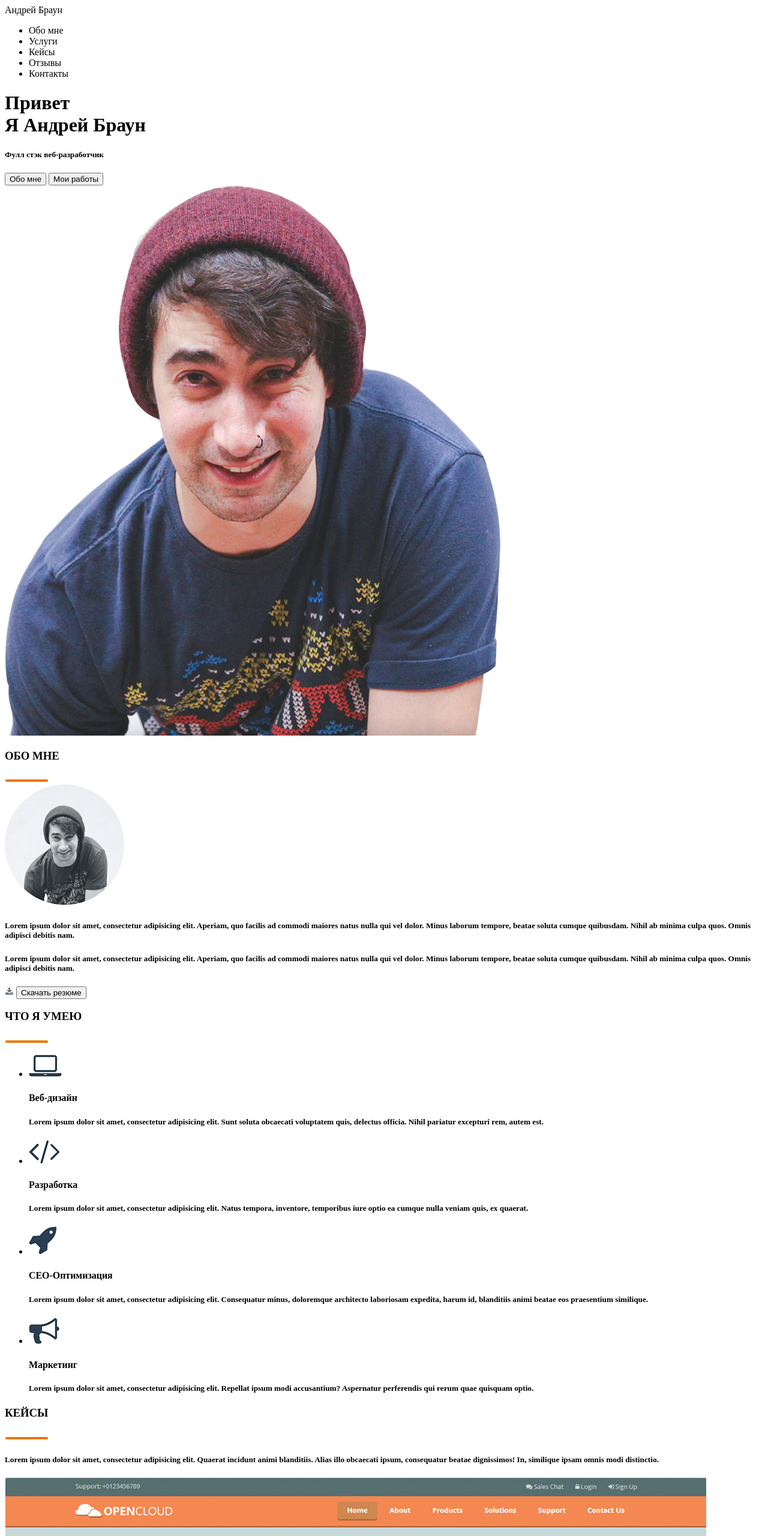
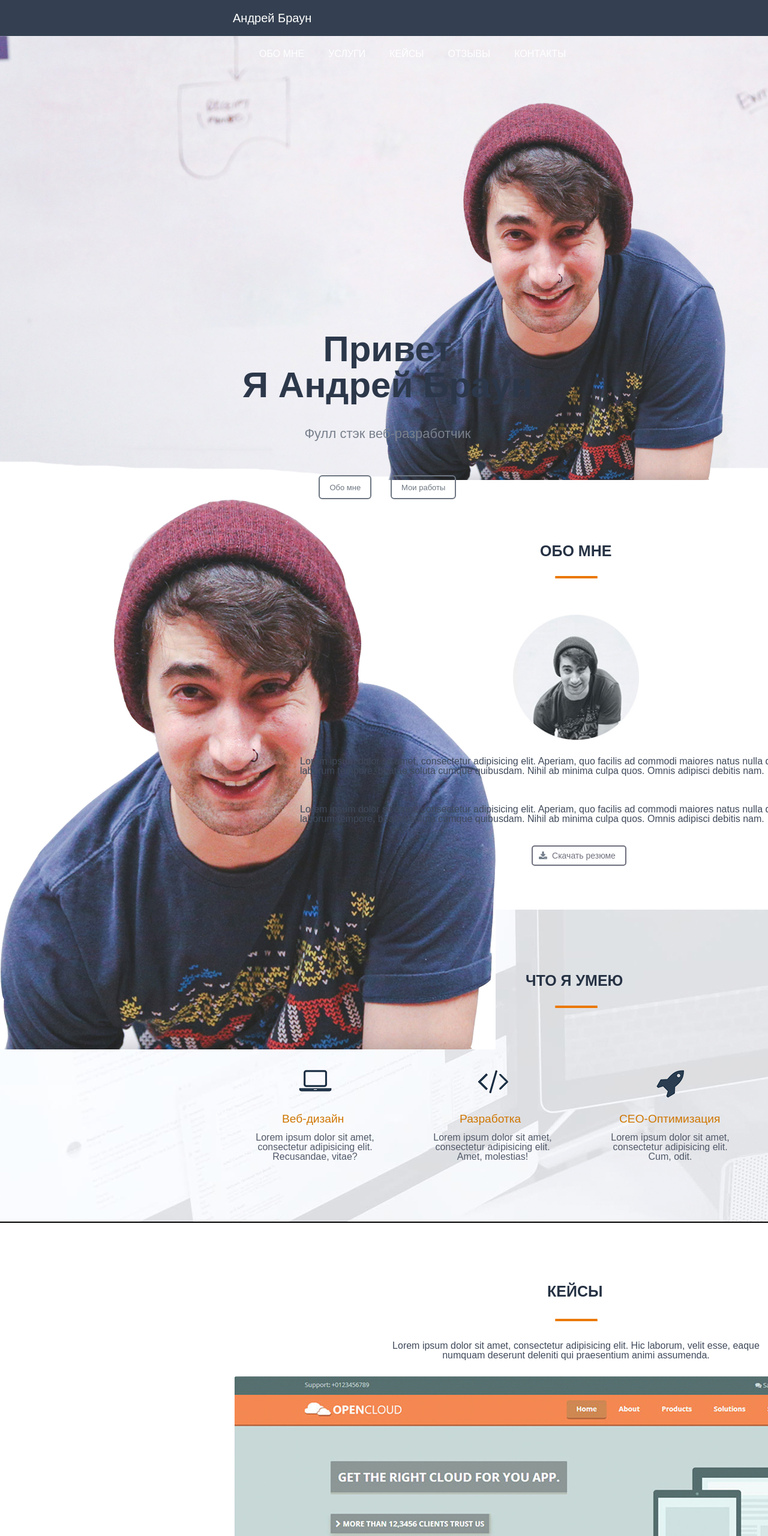
Before and after one commit to Sammoned1/Sammoned1.github.io, a plain HTML site: page src/index.html in a window 1280 px wide. Shown: the top 2560 px of the page at 60% size. Drawn offline with Linux system fonts and the light colour scheme.

Commit message:
перезалил

```diff
--- /dev/null
+++ b/src/css/reset.css
@@ -0,0 +1,41 @@
+*{
+    padding: 0;
+    margin: 0;
+    border: 0;
+}
+
+*,*:before, *:after{
+	-moz-box-sizing: border-box;
+	-webkit-box-sizing: border-box;
+	box-sizing: border-box;
+}
+
+:focus, :active{outline: none;}
+a:focus, a:active{outline: none;}
+
+nav, footer, header, aside{display: block;}
+
+html, body{
+height:100%;
+width:100%;
+font-size 100%;
+line-height: 1;
+font-size:14px;
+-ms-text-size-adjust: 100%;
+-moz-text-size-adjust: 100%;
+-webkit-text-size-adjust: 100%;
+}
+
+input, button, textarea{font-family: inherit;
+}
+
+input::-ms-clear{display: none;}
+button{cursor: pointer;}
+button::-moz-focus-inner{padding: 0; border:0;}
+a, a:visited{text-decoration: none; color: black;}
+a:hover{text-decoration: none;}
+ul li{list-style: none;}
+img{vertical-align: top;}
+
+
+h1,h2,h3,h4,h5,h6{font-size: inherit; font-weight: 400;}
--- /dev/null
+++ b/src/css/style.css
@@ -0,0 +1,246 @@
+body{
+    font-family: Arial, sans-serif;
+}
+
+nav{
+    width: 100%;
+    height: 60px;
+    background: #344051;
+}
+
+.logo{
+    color:#FFF;
+    font-size:20px;
+    line-height:60px;
+    padding-left:388px;
+    float: left;
+}
+
+.menu{
+    float : left;
+    padding-left:432px;
+}
+
+.menu li{
+    float: left;
+    color: #FFF;
+    line-height:60px;
+    margin-right:40px;
+    font-size:16px;
+    text-transform: uppercase;
+}
+
+.main{
+    width:100%;
+    height: calc(100% - 60px);
+    background: url("../img/%D0%9F%D0%B0%D1%80%D0%B5%D0%BD%D1%8C.png") 90% 100%/auto 85% no-repeat, url("../img/%D1%84%D0%BE%D0%BD.jpg") center/cover no-repeat;
+}
+
+.title_container{
+    float: left;
+    margin: 432px 0px 0px 404px;
+    color: #2c384a;
+    text-align: center;
+
+}
+
+.title_container h1{
+    font-size: 60px;
+    font-weight: bold;
+}
+.title_container h4{
+    margin-top: 40px;
+    font-size: 22px;
+    color: #79818d;
+}
+.title_container input{
+    height: 40px;
+    text-align: center;
+    border: 2px solid #6d7682;
+    background: none;
+    border-radius: 6px;
+    color: #6d7682;
+    font-size: 13px;
+    padding: 0px 16px;
+    margin: 58px 14px 0px 14px;
+}
+
+.about_me{
+    width: 1920px;
+    height: 716px;
+    background: url("../img/%D0%A7%D0%B5%D1%80%D1%82%D0%B0%20%D0%B7%D0%B0%D0%B3%D0%BE%D0%BB%D0%BE%D0%B2%D0%BA%D0%B0.png") 50% 160px/auto auto no-repeat, url("../img/%D1%84%D0%BE%D1%82%D0%BA%D0%B0.jpg") 50% 224px/210px 210px no-repeat;
+
+}
+.about_me h3{
+    padding: 106px 900px;
+    color: #263244;
+    font-size: 25px;
+    font-weight: bold;
+}
+.about_me p{
+    font-size: 16px;
+    color: #3f495a;
+    margin: 224px 500px 0px 500px;
+
+}
+
+.about_me input{
+    margin: 36px 886px;
+    padding-left: 16px;
+    font-size: 14px;
+    border: 2px solid #6f707e;
+    width: 158px;
+    height: 34px;
+    border-radius: 5px;
+    background: url("../img/%D0%B8%D0%BA%D0%BE%D0%BD%D0%BA%D0%B0.png") no-repeat;
+    background-size: 16px;
+    background-position: 9px 7px;
+    color: #6f707e;
+}
+.what_i_can{
+    height:522px;
+    width: 1920px;
+    background: url("../img/%D0%BA%D0%B0%D1%80%D1%82%D0%B8%D0%BD%D0%BA%D0%B0%20%D1%84%D0%BE%D0%BD%D0%B0.jpg") no-repeat;
+}
+.what_i_can h3{
+    padding: 106px 0px 136px 876px;
+    color: #263244;
+    font-size: 25px;
+    font-weight: bold;
+    background: url("../img/%D0%A7%D0%B5%D1%80%D1%82%D0%B0%20%D0%B7%D0%B0%D0%B3%D0%BE%D0%BB%D0%BE%D0%B2%D0%BA%D0%B0.png") 50% 160px/auto auto no-repeat;
+}
+.web-design{
+    height: 158px;
+    width:214px;
+    margin-left: 418px;
+    background: url("../img/%D0%BD%D0%BE%D1%83%D1%82.png") 50% 0%/auto auto no-repeat;
+}
+.development{
+    height: 158px;
+    width:214px;
+    margin-left: 82px;
+    background: url("../img/%D0%B7%D0%BD%D0%B0%D0%BA.png") 50% 0%/auto auto no-repeat;
+
+}
+.CEO{
+    height: 158px;
+    width:214px;
+    margin-left: 82px;
+    background: url("../img/%D1%80%D0%B0%D0%BA%D0%B5%D1%82%D0%B0.png") 50% 0%/auto auto no-repeat;
+}
+.Marketing{
+    height: 158px;
+    width:214px;
+    margin-left: 82px;
+    background: url("../img/%D0%B3%D1%80%D0%B0%D0%BC%D0%BC%D0%BE%D1%84%D0%BE%D0%BD.png") 50% 0%/auto auto no-repeat;
+}
+.web-design h5{
+    color: #cf7600;
+    font-size: 16px;
+    padding: 72px 52px 14px 52px;
+}
+.web-design p{
+    color: #515968;
+    font-size: 16px;
+    text-align: center;
+}
+.development h5{
+    color: #cf7600;
+    font-size: 16px;
+    padding: 72px 52px 14px 52px;
+}
+.development p{
+    color: #515968;
+    font-size: 16px;
+    text-align: center;
+}
+.CEO h5{
+    color: #cf7600;
+    font-size: 16px;
+    padding: 72px 22px 14px 22px;
+}
+.CEO p{
+    color: #515968;
+    font-size: 16px;
+    text-align: center;
+}
+.Marketing h5{
+    color: #cf7600;
+    font-size: 16px;
+    padding: 72px 52px 14px 52px;
+}
+.Marketing p{
+    color: #515968;
+    font-size: 16px;
+    text-align: center;
+}
+.what_i_can li{
+    float: left;
+}
+.cases{
+    height: 1254px;
+    width: 1920px;
+    outline: 2px solid #000;
+    background: url("../img/%D0%BA%D0%B5%D0%B9%D1%81.jpg") 390px 256px/auto auto no-repeat;
+}
+.cases h3{
+
+    padding: 102px 0px 70px 912px;
+    color: #263244;
+    font-size: 25px;
+    font-weight: bold;
+    background: url("../img/%D0%A7%D0%B5%D1%80%D1%82%D0%B0%20%D0%B7%D0%B0%D0%B3%D0%BE%D0%BB%D0%BE%D0%B2%D0%BA%D0%B0.png") 50% 160px/auto auto no-repeat;
+}
+.cases>p{
+    margin: 0px 618px 0px 618px;
+    text-align: center;
+    color: #3f495a;
+    font-size: 16px;
+
+}
+.client{
+    outline: 2px solid #000;
+
+    margin: 668px 0px 14px 390px;
+}
+.client>h4{
+    color: #384354;
+    font-size: 16px;
+}
+.client span{
+    font-size: 12px;
+    color: #3f495a;
+}
+.website{
+    outline: 2px solid #000;
+    margin: 0px 0px 0px 390px;
+}
+.website h4{
+    color: #384354;
+    font-size: 16px;
+}
+.website span{
+    margin-left: 390px;
+    font-size: 12px;
+    color: #3f495a;
+}
+.cases_container input{
+    margin-left: 388px;
+    height: 44px;
+    width: 202px;
+    border: 2px solid #63b5ae;
+    background-color: #63b5ae;
+    text-align: center;
+    font-size: 16px;
+    color: white;
+    border-radius: 5px;
+    margin-top: 22px;
+}
+.cases_container>h4{
+
+}
+.cases_container>p{
+
+    height: 68px;
+    width: 848px;
+}
--- a/src/index.html
+++ b/src/index.html
@@ -7,7 +7,9 @@
     <meta name="keywords" content="Сайт-визитка">
     <meta name="robots" content="noindex, nofollow">
     <meta property="og:title" content="Это моя первая страница в браузере">
-     <title>Мой первый сайт(Домашка 1)</title>
+    <title>Мой первый сайт</title>
+    <link rel="stylesheet" href="css/reset.css">
+    <link rel="stylesheet" href="css/style.css">
 </head>
 <body>
     <header>
@@ -27,7 +29,7 @@
     <div class="main">
        <div class="title_container">
            <h1>Привет<br>Я Андрей Браун</h1>
-           <h5>Фулл стэк веб-разработчик</h5>
+           <h4>Фулл стэк веб-разработчик</h4>
            <input type="submit" value="Обо мне">
            <input type="submit" value="Мои работы">
        </div>
@@ -35,52 +37,46 @@
     </div>
     <div class="about_me">
         <h3>ОБО МНЕ</h3>
-        <img src="img/%D0%A7%D0%B5%D1%80%D1%82%D0%B0%20%D0%B7%D0%B0%D0%B3%D0%BE%D0%BB%D0%BE%D0%B2%D0%BA%D0%B0.png" alt=""><br>
-        <img src="img/%D1%84%D0%BE%D1%82%D0%BA%D0%B0.jpg" alt="">
-        <h5>Lorem ipsum dolor sit amet, consectetur adipisicing elit. Aperiam, quo facilis ad commodi maiores natus nulla qui vel dolor. Minus laborum tempore, beatae soluta cumque quibusdam. Nihil ab minima culpa quos. Omnis adipisci debitis nam.</h5>
-        <h5>Lorem ipsum dolor sit amet, consectetur adipisicing elit. Aperiam, quo facilis ad commodi maiores natus nulla qui vel dolor. Minus laborum tempore, beatae soluta cumque quibusdam. Nihil ab minima culpa quos. Omnis adipisci debitis nam.</h5>
-        <img src="img/%D0%B8%D0%BA%D0%BE%D0%BD%D0%BA%D0%B0.png" alt="">
+        <p><span>Lorem ipsum dolor sit amet, consectetur adipisicing elit. Aperiam, quo facilis ad commodi maiores natus nulla qui vel dolor. Minus laborum tempore, beatae soluta cumque quibusdam. Nihil ab minima culpa quos. Omnis adipisci debitis nam.</span><br><br><br><br>
+        <span>Lorem ipsum dolor sit amet, consectetur adipisicing elit. Aperiam, quo facilis ad commodi maiores natus nulla qui vel dolor. Minus laborum tempore, beatae soluta cumque quibusdam. Nihil ab minima culpa quos. Omnis adipisci debitis nam.</span></p>
         <input type="submit" value="Скачать резюме">
     </div>
     <div class="what_i_can">
         <h3>ЧТО Я УМЕЮ</h3>
-        <img src="img/%D0%A7%D0%B5%D1%80%D1%82%D0%B0%20%D0%B7%D0%B0%D0%B3%D0%BE%D0%BB%D0%BE%D0%B2%D0%BA%D0%B0.png" alt="">
         <ul>
             <li><div class="web-design">
-              <img src="img/%D0%BD%D0%BE%D1%83%D1%82.png" alt="">
                <h5><big>Веб-дизайн</big></h5>
-               <h5>Lorem ipsum dolor sit amet, consectetur adipisicing elit. Sunt soluta obcaecati voluptatem quis, delectus officia. Nihil pariatur excepturi rem, autem est.</h5>
+               <p>Lorem ipsum dolor sit amet, consectetur adipisicing elit. Recusandae, vitae?</p>
             </div></li>
             <li><div class="development">
-                <img src="img/%D0%B7%D0%BD%D0%B0%D0%BA.png" alt="">
                 <h5><big>Разработка</big></h5>
-                <h5>Lorem ipsum dolor sit amet, consectetur adipisicing elit. Natus tempora, inventore, temporibus iure optio ea cumque nulla veniam quis, ex quaerat.</h5>
+                <p>Lorem ipsum dolor sit amet, consectetur adipisicing elit. Amet, molestias!</p>
             </div></li>
             <li><div class="CEO">
-                <img src="img/%D1%80%D0%B0%D0%BA%D0%B5%D1%82%D0%B0.png" alt="">
                 <h5><big>CEO-Оптимизация</big></h5>
-                <h5>Lorem ipsum dolor sit amet, consectetur adipisicing elit. Consequatur minus, doloremque architecto laboriosam expedita, harum id, blanditiis animi beatae eos praesentium similique.</h5>
+                <p>Lorem ipsum dolor sit amet, consectetur adipisicing elit. Cum, odit.</p>
             </div></li>
             <li><div class="Marketing">
-                <img src="img/%D0%B3%D1%80%D0%B0%D0%BC%D0%BC%D0%BE%D1%84%D0%BE%D0%BD.png" alt="">
                 <h5><big>Маркетинг</big></h5>
-                <h5>Lorem ipsum dolor sit amet, consectetur adipisicing elit. Repellat ipsum modi accusantium? Aspernatur perferendis qui rerum quae quisquam optio.</h5>
+                <p>Lorem ipsum dolor sit amet, consectetur adipisicing elit. Eum, fugiat.</p>
             </div></li>
         </ul>
     </div>
     <div class="cases">
        <h3>КЕЙСЫ</h3>
-       <img src="img/%D0%A7%D0%B5%D1%80%D1%82%D0%B0%20%D0%B7%D0%B0%D0%B3%D0%BE%D0%BB%D0%BE%D0%B2%D0%BA%D0%B0.png" alt="">
-        <h5>Lorem ipsum dolor sit amet, consectetur adipisicing elit. Quaerat incidunt animi blanditiis. Alias illo obcaecati ipsum, consequatur beatae dignissimos! In, similique ipsam omnis modi distinctio.</h5>
-        <img src="img/%D0%BA%D0%B5%D0%B9%D1%81.jpg" alt="">
+        <p>Lorem ipsum dolor sit amet, consectetur adipisicing elit. Hic laborum, velit esse, eaque numquam deserunt deleniti qui praesentium animi assumenda.</p>
         <div class="cases_container">
-            <h4><big>CLIENT:</big></h4>
-            <h6>Какая-то компания</h6>
-            <h4><big>WEBSITE:</big></h4>
-            <h6>http://somedomain.com</h6>
+            <div class="client">
+                <h4><big>CLIENT:</big></h4>
+                <span>Какая-то компания</span>
+            </div>
+            <h4>Название проекта</h4>
+            <div class="website">
+                <h4><big>WEBSITE:</big></h4>
+                <span>http://somedomain.com</span>
+            </div>
+            <p>Lorem ipsum dolor sit amet, consectetur adipisicing elit. Eaque provident rem, aperiam numquam corrupti illum consequuntur obcaecati molestias, eius atque, enim totam. Tenetur pariatur veritatis quidem. Dolore perspiciatis recusandae, amet ducimus quibusdam ea. Aperiam dolorem impedit, doloribus beatae, reiciendis, nulla recusandae et optio nemo eaque iusto excepturi, distinctio quibusdam asperiores. Nesciunt facilis quae accusantium praesentium ipsam ea quibusdam voluptatem porro!</p>
             <input type="submit" value="VISIT LIVE SITE">
-            <h4>Название проекта</h4>
-            <h5>Lorem ipsum dolor sit amet, consectetur adipisicing elit. Eaque provident rem, aperiam numquam corrupti illum consequuntur obcaecati molestias, eius atque, enim totam. Tenetur pariatur veritatis quidem. Dolore perspiciatis recusandae, amet ducimus quibusdam ea. Aperiam dolorem impedit, doloribus beatae, reiciendis, nulla recusandae et optio nemo eaque iusto excepturi, distinctio quibusdam asperiores. Nesciunt facilis quae accusantium praesentium ipsam ea quibusdam voluptatem porro!</h5>
         </div>
     </div>
     <div class="price">
```
Also changed, not shown: src/test.html (added, +25 -0 lines), src/img/Парень.png (added), src/img/картинка фона.jpg (added), src/img/фон.jpg (added).
